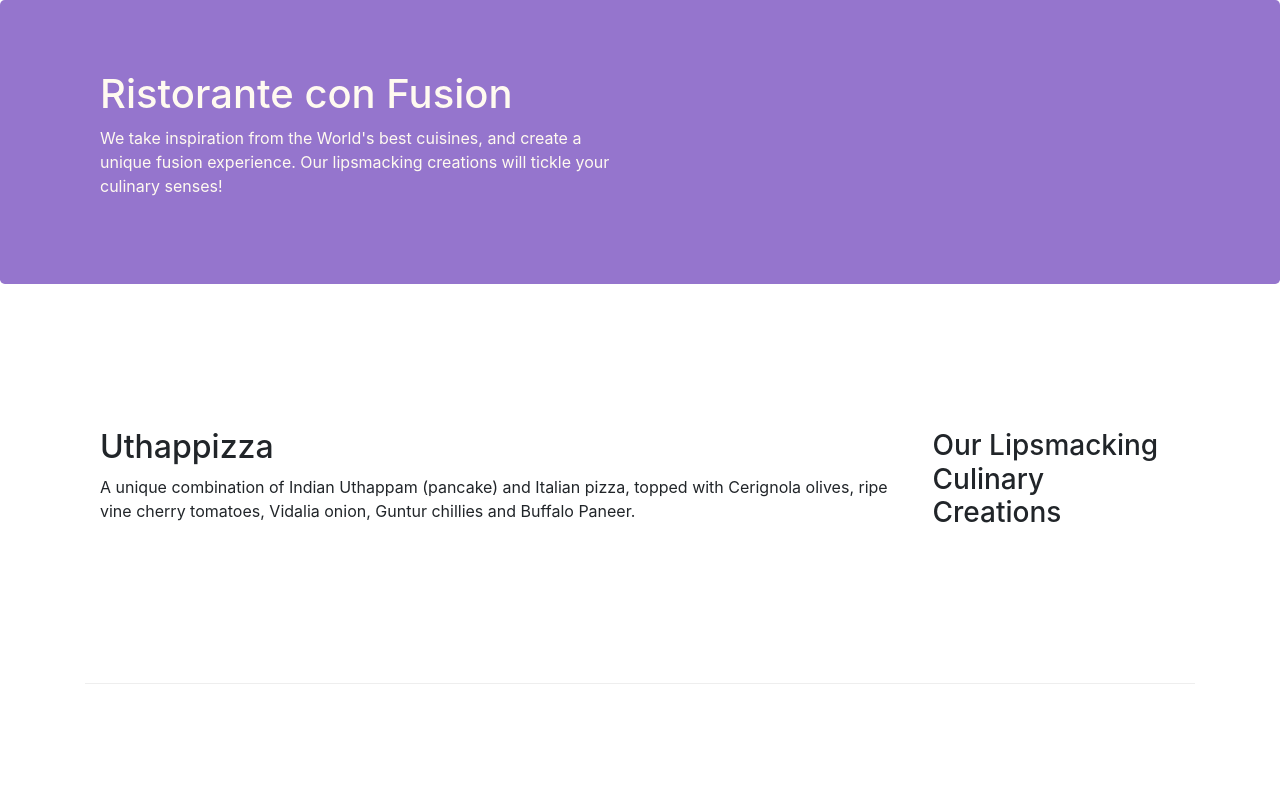
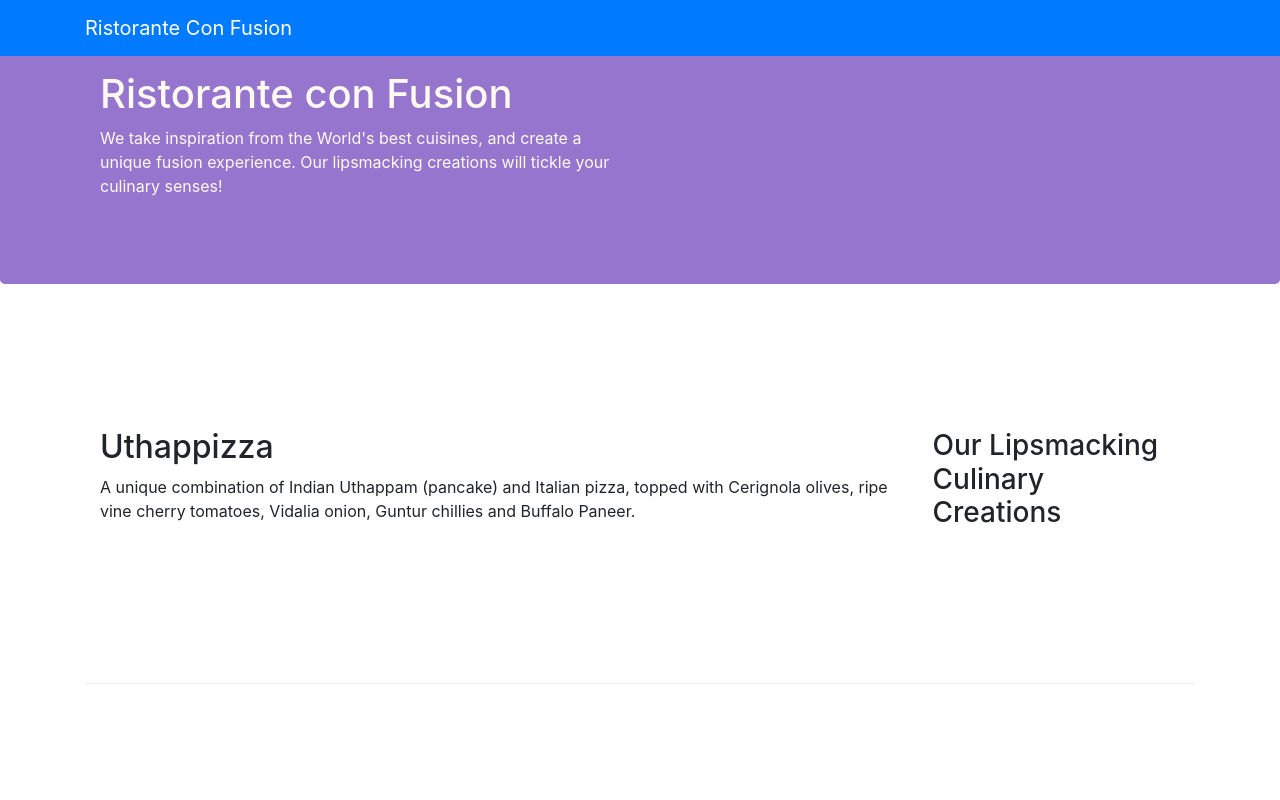
Before and after one commit to ossama-ismaili/restaurant-con-fusion, a website: page index.html in a window 1280 px wide. Shown: the top 800 px of the page. Drawn offline with nearby package versions, Linux system fonts and the light colour scheme.

Commit message:
commit 5

```diff
--- a/index.html
+++ b/index.html
@@ -11,6 +11,11 @@
 </head>
 
 <body>
+  <nav class="navbar navbar-dark navbar-expand-sm bg-primary fixed-top">
+    <div class="container">
+      <a class="navbar-brand" href="#">Ristorante Con Fusion</a>
+    </div>
+  </nav>
 
     <header class="jumbotron">
         <div class="container">
```
